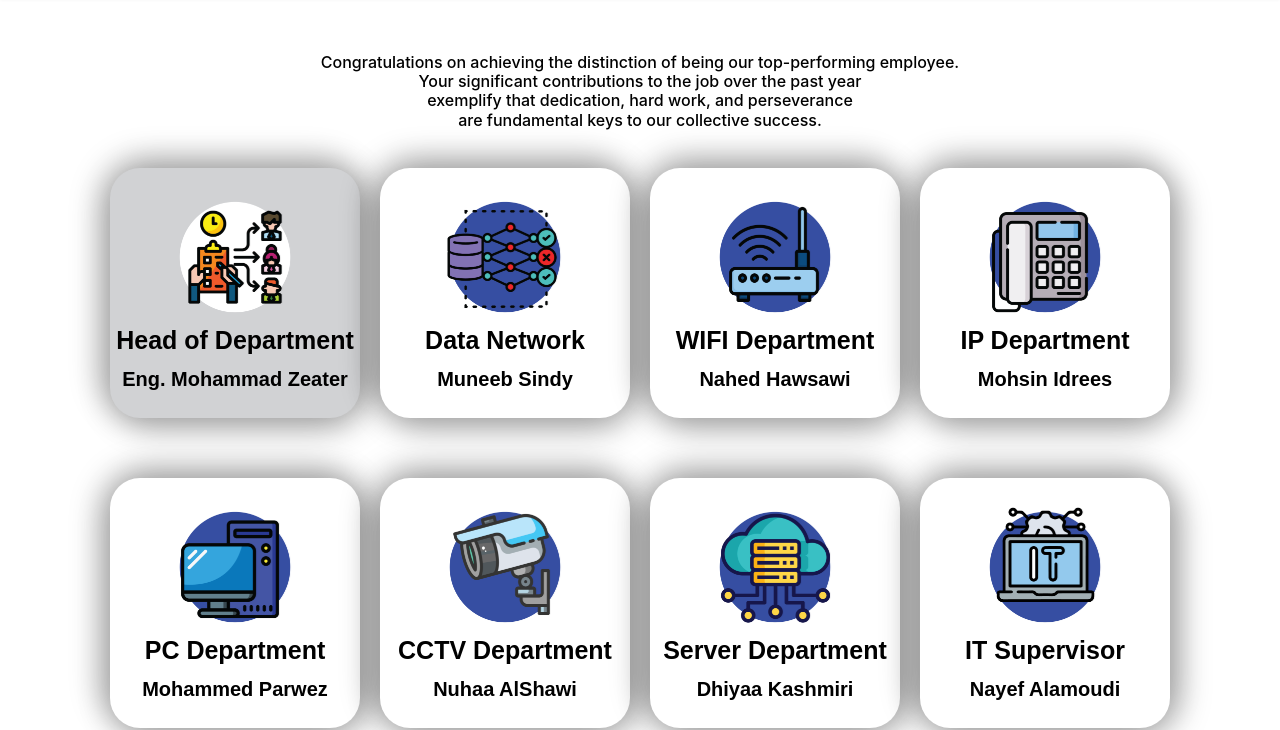
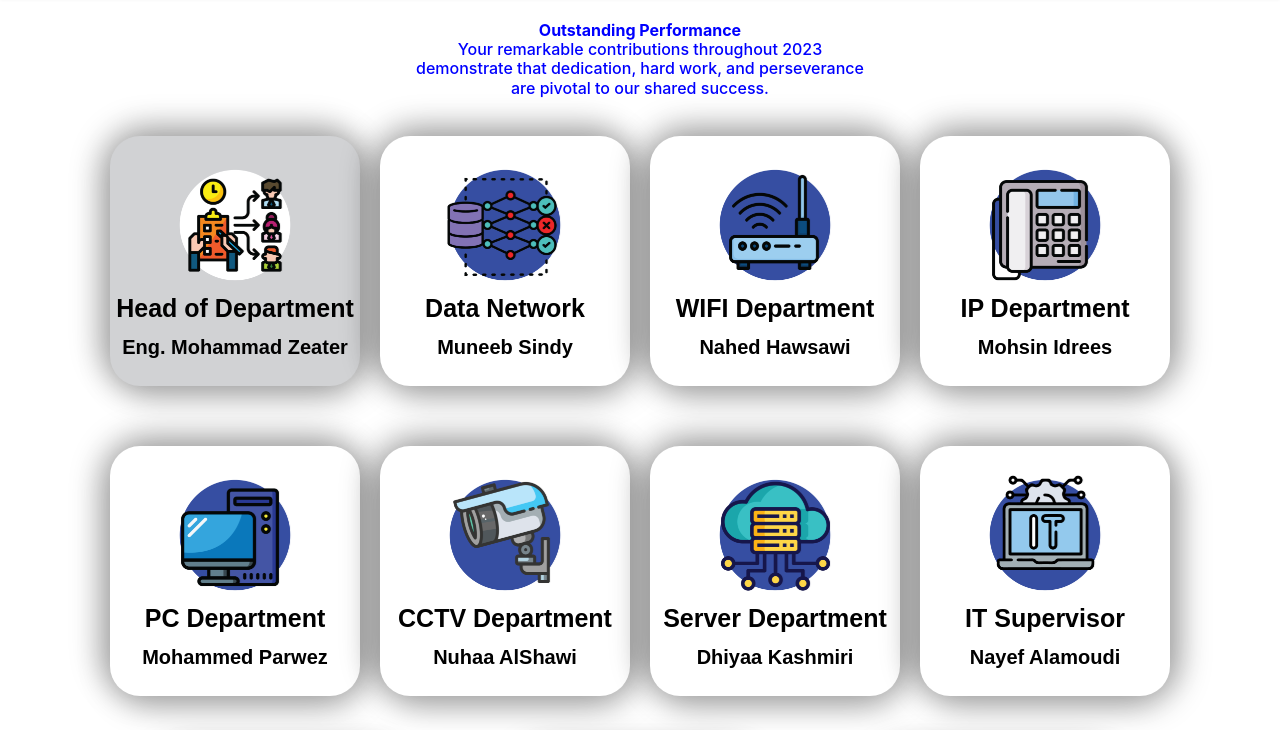
Before and after one commit to sara-daghustani/Best-Employee, a plain HTML site: page index.html in a window 1280 px wide. Shown: the part 78-808 px from the top of the page. Drawn offline with Linux system fonts and the light colour scheme.

Commit message:
Initial commis

```diff
--- a/index.html
+++ b/index.html
@@ -41,13 +41,16 @@
 
 
         <div class="container py-2 ">
-            <h6 class="text-center title-black mt-5">
-                Congratulations on achieving the distinction of being our top-performing employee.
+            <h6 class="text-center  mt-3" style="color: blue;">
+
+              <strong>Outstanding Performance</strong>
                 <br>
-                Your significant contributions to the job over the past year
+                Your remarkable contributions throughout 2023
                 <br>
-                exemplify that dedication, hard work, and perseverance <br>
-                are fundamental keys to our collective success.
+                demonstrate that dedication, hard work, and perseverance
+                <br>
+                are pivotal to our shared success.
+
                </h6>
 
 
```
